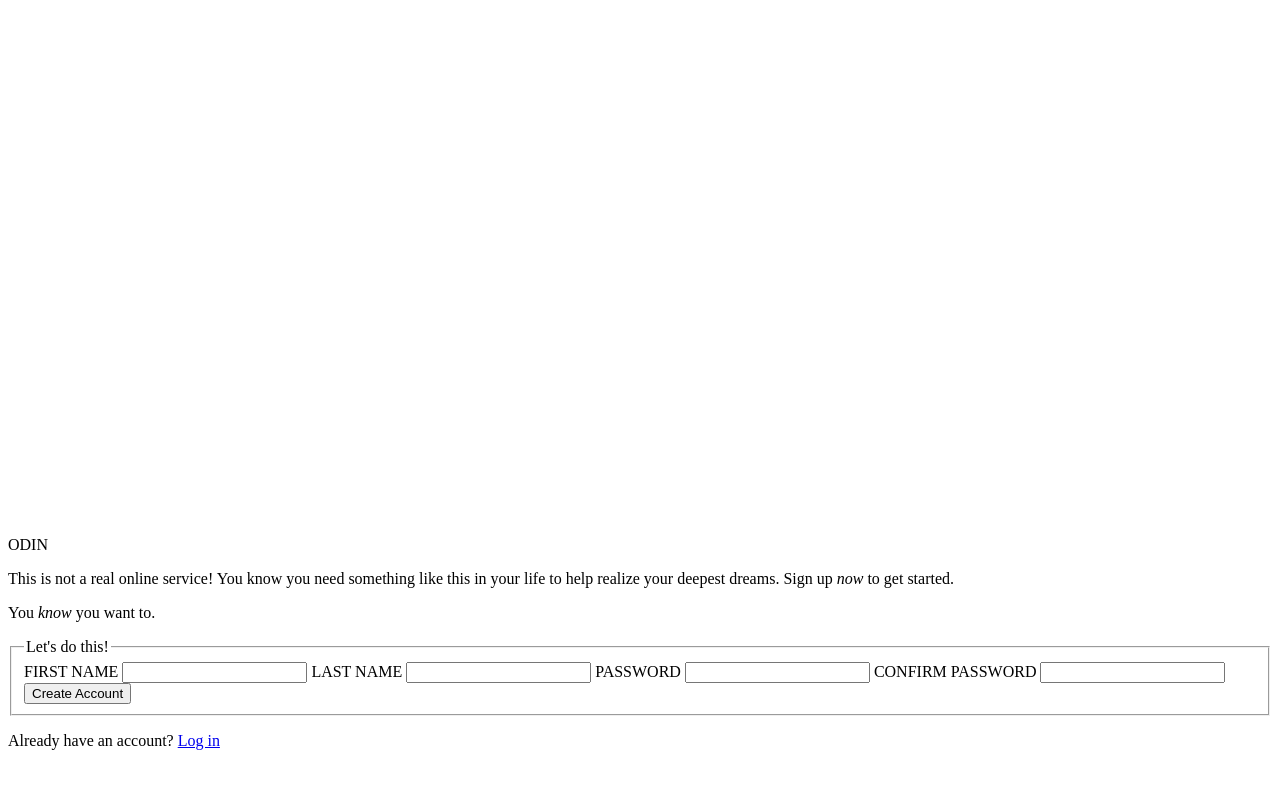
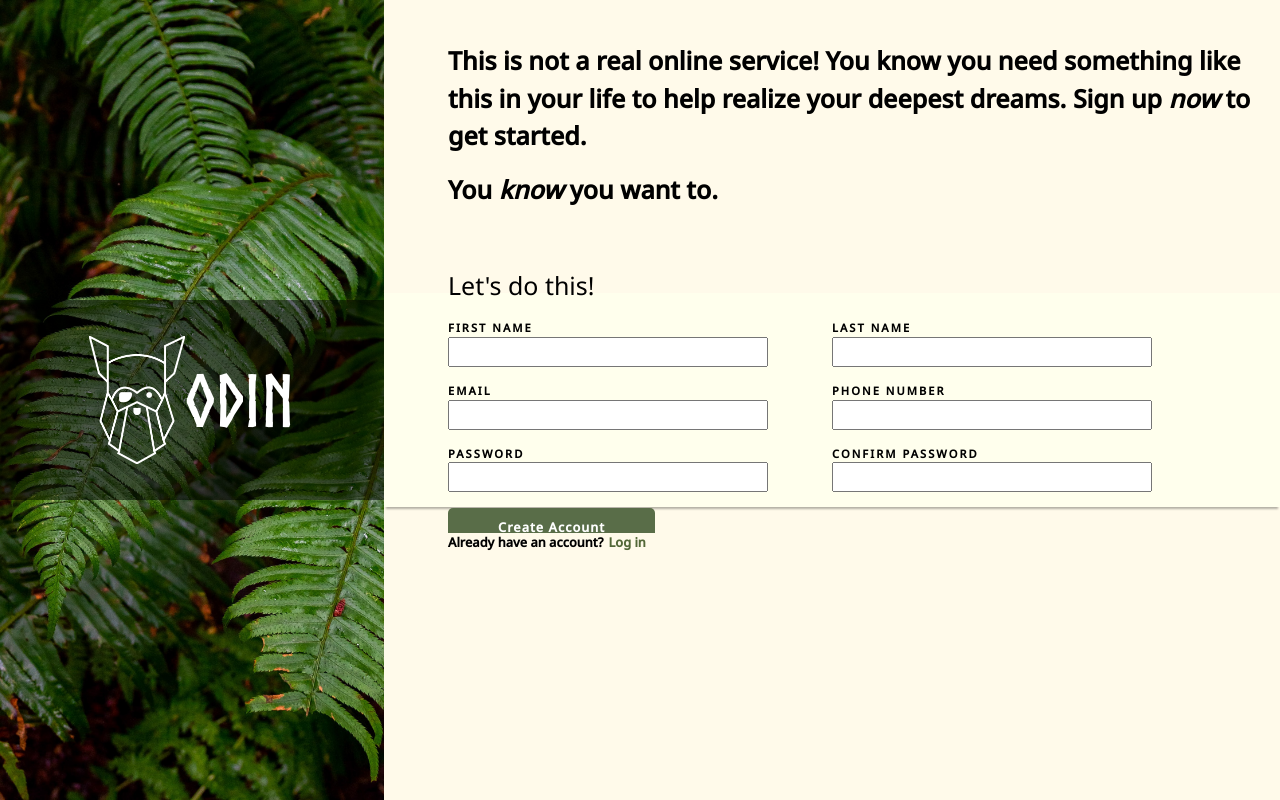
Before and after one commit to Morralito/sign-up-form, a plain HTML site: page index.html in a window 1280 px wide. Drawn offline with Linux system fonts and the light colour scheme.

Commit message:
finish layout

```diff
--- a/index.html
+++ b/index.html
@@ -11,7 +11,7 @@
 <body>
     <div class="container">
         <div class="bgimage">
-            <div>
+            <div class="logo">
                 <img src="odin-lined.png" alt="Odin logo">
                 <p>ODIN</p>
             </div>
@@ -31,12 +31,45 @@
                 <fieldset>
                     <legend>Let's do this!</legend>
 
-                    <label for="first-name">FIRST NAME <input type="text" id="first-name"></label>
-                    <label for="last-name">LAST NAME <input type="text" id="last-name"></label>
-                    <label for="pwd">PASSWORD <input type="password" id="pwd"></label>
-                    <label for="pwd-confirmation">CONFIRM PASSWORD <input type="password" id="pwd-confirmation"></label>
-
-                    <button type="submit">Create Account</button>
+                    <ul>
+                        <li>
+                            <div class="input-container">
+                                <label for="first-name">FIRST NAME</label>
+                                <input type="text" id="first-name" class="form-item">
+                            </div>
+                        </li>
+                        <li>
+                            <div class="input-container">
+                                <label for="last-name">LAST NAME</label>
+                                <input type="text" id="last-name" class="form-item">
+                            </div>
+                        </li>
+                        <li>
+                            <div class="input-container">
+                                <label for="email">EMAIL</label>
+                                <input type="email" id="email" class="form-item">
+                            </div>
+                        </li>
+                        <li>
+                            <div class="input-container">
+                                <label for="phone">PHONE NUMBER</label>
+                                <input type="tel" id="phone" class="form-item">
+                            </div>
+                        </li>
+                        <li>
+                            <div class="input-container">
+                                <label for="pwd">PASSWORD</label>
+                                <input type="password" id="pwd" class="form-item">
+                            </div>
+                        </li>
+                        <li>
+                            <div class="input-container">
+                                <label for="pwd-confirmation">CONFIRM PASSWORD</label>
+                                <input type="password" id="pwd-confirmation" class="form-item">
+                            </div>
+                        </li>
+                    </ul>
+                     <button type="submit">Create Account</button>
                 </fieldset>
              </form>
             </div>
--- a/style.css
+++ b/style.css
@@ -0,0 +1,208 @@
+@import url('https://fonts.googleapis.com/css2?family=Noto+Sans:wght@400;500&family=Roboto:wght@700&family=Titan+One&display=swap');
+
+/*
+  Josh's Custom CSS Reset
+  https://www.joshwcomeau.com/css/custom-css-reset/
+*/
+*, *::before, *::after {
+    box-sizing: border-box;
+  }
+  * {
+    margin: 0;
+  }
+  body {
+    line-height: 1.5;
+    -webkit-font-smoothing: antialiased;
+  }
+  img, picture, video, canvas, svg {
+    display: block;
+    max-width: 100%;
+  }
+  input, button, textarea, select {
+    font: inherit;
+  }
+  p, h1, h2, h3, h4, h5, h6 {
+    overflow-wrap: break-word;
+  }
+  #root, #__next {
+    isolation: isolate;
+  }
+
+  @font-face {
+    font-family: 'norsebold';
+    src: url('norse-bold-webfont.woff2') format('woff2'),
+         url('norse-bold-webfont.woff') format('woff');
+    font-weight: normal;
+    font-style: normal;
+
+}
+
+
+/* ///////////////////////////////////////////////////////// */
+body {
+    min-height: 100vh;
+    height: 100vh;
+}
+.container {
+    display: flex;
+}
+
+.bgimage {
+    height: 100vh;
+    min-height: 100vh;
+    width: 30vw;
+    min-width: 30vw;
+    background-image: url('palms.jpg');
+    background-position: center;
+    background-size: cover;
+    background-repeat: no-repeat;
+    display: flex;
+    align-items: center;
+}
+
+.logo {
+    background-color: rgba(0,0,0, .5);
+    height: 200px;
+    width: 100%;
+    display: flex;
+    justify-content: center;
+    align-items: center;
+}
+
+img {
+    height: 10vw;
+}
+
+img + p {
+    font-family: 'norsebold', sans-serif;
+    color: #fff;
+    font-size: 450%;
+}
+
+/* ------------------------- form */
+
+.form{
+    height: 100vh;
+    min-height: 100vh;
+    width: 70vw;
+    min-width: 70vw;
+    display: flex;
+    flex-direction: column;
+    justify-content: space-between;
+}
+
+.intro-text-container, .form-container, .form-container + p {
+    display: flex;
+    height: 33.3333333333vh;
+}
+
+.intro-text-container {
+    flex-direction: column;
+    justify-content: center;
+}
+
+form {
+    height: 95%;
+    width: 100%;
+}
+
+fieldset {
+    height: inherit;
+    width: 100%;
+    border: none;
+    box-shadow: 0 4px 2px -2px rgba(0,0,0, .3);
+    padding: 0;
+}
+ul {
+    display: flex;
+    margin: 0;
+    padding: 0;
+    flex-wrap: wrap;
+}
+
+li {
+    display: flex;
+    list-style-type: none;
+    flex-basis: 50%;
+    /* border: 0.1px solid; */
+}
+
+.input-container {
+    display: flex;
+    flex-direction: column;
+}
+
+li:nth-child(odd) > div{
+    padding-left: 4rem;
+}
+
+li:nth-child(even) > div{
+    /* margin-left: -10rem; */
+}
+
+input {
+    width: 20rem;
+    margin-bottom: 1rem;
+}
+
+legend {
+    padding-left: 4rem;
+    padding-bottom: 1rem;
+}
+/* colors, fonts and stuff */
+
+.intro-text-container, .form-container + p, .form-container {
+    background-color: #fffaea;
+}
+
+fieldset{
+    background-color: #ffffed;
+}
+
+.intro-text {
+    font-family: 'Noto Sans', sans-serif;
+    font-size: 1.56rem;
+    padding-bottom: 1rem;
+    padding-left: 4rem;
+    font-weight: bold;
+}
+
+legend {
+    font-family: 'Noto Sans', sans-serif;
+    font-size: 1.56rem;
+}
+
+label {
+    font-family: 'Noto Sans', sans-serif;
+    font-weight: bold;
+    font-size: .7rem;
+    letter-spacing: 2px;
+}
+
+button {
+    margin-left: 4rem;
+    background-color: #596D48;
+    border: none;
+    padding: 10px 50px;
+    border-radius: 5px;
+    text-decoration: none;
+    font-family: 'Noto Sans', sans-serif;
+    font-size: .8rem;
+    font-weight: bold;
+    color: #fff;
+    letter-spacing: 1px;
+}
+
+.form-container + p {
+    font-family: 'Noto Sans', sans-serif;
+    font-size: .8rem;
+    padding-left: 4rem;
+    font-weight: bold;
+
+}
+
+p>a {
+    padding-left: 5px;
+    text-decoration: none;
+    color: #536838;
+}
```
Also changed, not shown: Norse-Bold.otf (deleted), norse-bold-webfont.woff (added), norse-bold-webfont.woff2 (added).
